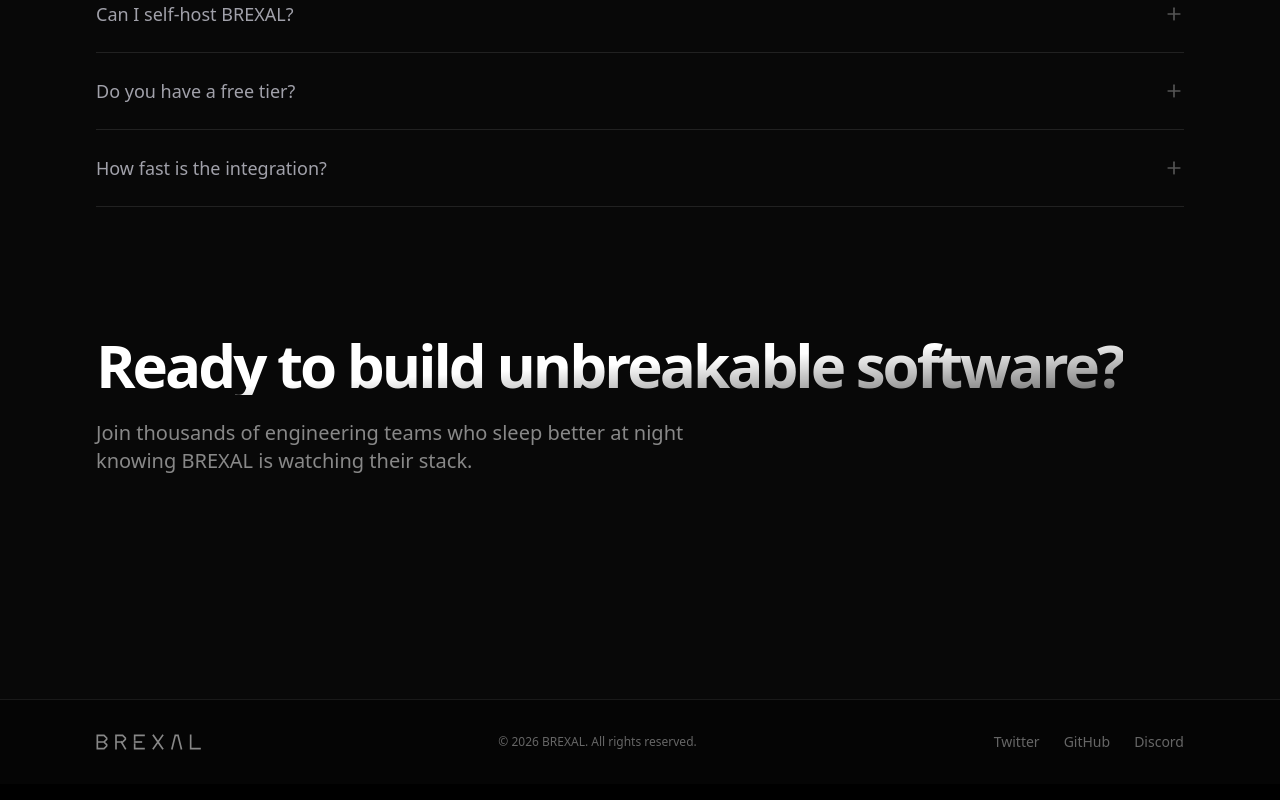
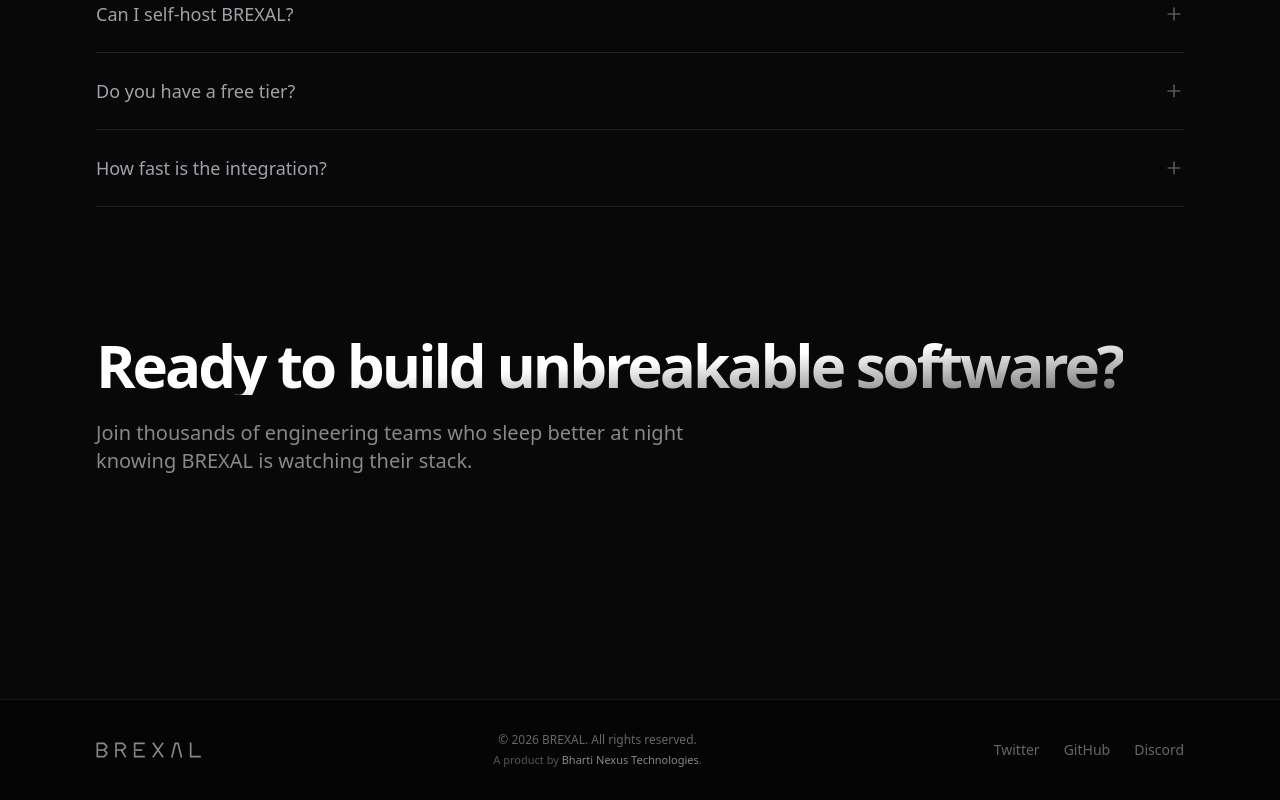
Before and after one commit to samarth3394/BhartiAppplus, a Next.js app in the folder frontend/: page / in a window 1280 px wide. Shown: the part 4856-5656 px from the top of the page. Built offline with nearby package versions, Linux system fonts and the light colour scheme.

Commit message:
Branding: Add Bharti Nexus Technologies credit in footer

```diff
--- a/frontend/src/app/page.tsx
+++ b/frontend/src/app/page.tsx
@@ -1041,7 +1041,10 @@
       <footer className="w-full border-t border-white/[0.08] bg-[#050505] py-8">
         <div className="w-full px-6 md:px-12 lg:px-24 flex flex-col md:flex-row items-center justify-between gap-4">
           <Logo className="h-4 text-[#888]" />
-          <p className="text-xs text-[#666]">© {new Date().getFullYear()} BREXAL. All rights reserved.</p>
+          <div className="flex flex-col items-center gap-1 text-center md:text-left">
+            <p className="text-xs text-[#666]">© {new Date().getFullYear()} BREXAL. All rights reserved.</p>
+            <p className="text-[11px] text-[#555]">A product by <span className="font-medium text-[#888]">Bharti Nexus Technologies</span>.</p>
+          </div>
           <div className="flex gap-6 text-sm font-medium text-[#666]">
             <Link href="#" className="hover:text-white transition-colors">Twitter</Link>
             <Link href="#" className="hover:text-white transition-colors">GitHub</Link>
```
